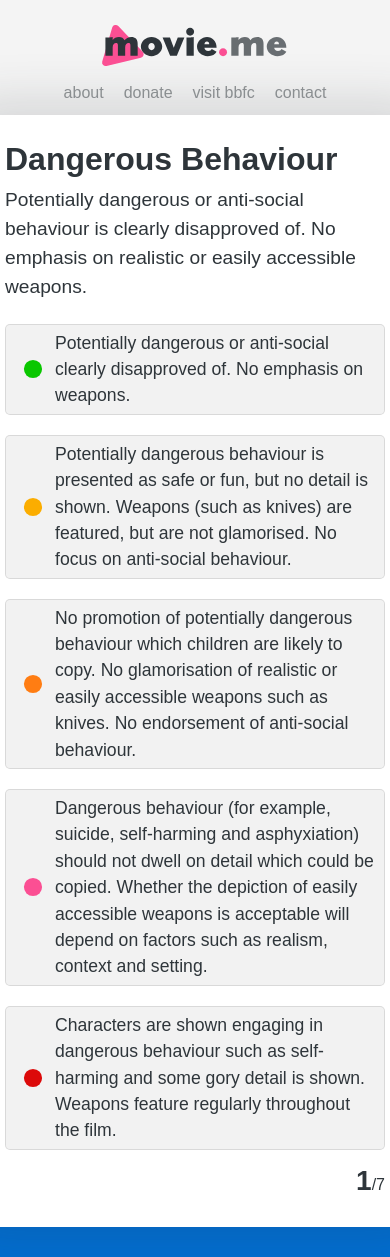
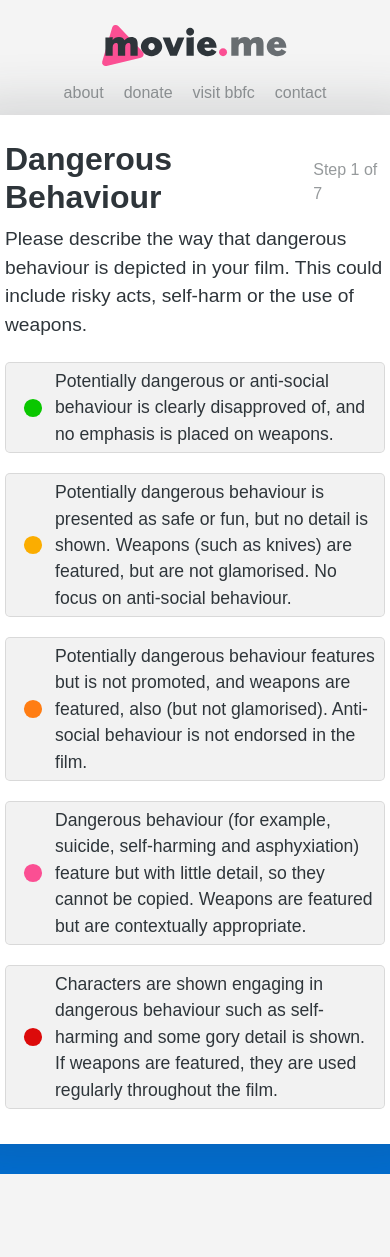
Before and after one commit to danielcranney/rate-my-film, a React (Create React App) app: page / in a window 390 px wide. Shown: the top 1257 px of the page. After the commit the page ends 1174 px from the top, so only its background shows below. Built offline with nearby package versions, Linux system fonts and the light colour scheme; a web font is replaced by a local one.

Commit message:
Responsive Updates
Minor responsive updates (positioning of images and text for varying devices).

```diff
--- a/src/App.js
+++ b/src/App.js
@@ -23,11 +23,11 @@ const topics = [
   // Dangerous behaviour
   {
     categoryTitle: "Dangerous Behaviour",
-    categoryDescription: "Potentially dangerous or anti-social behaviour is clearly disapproved of. No emphasis on realistic or easily accessible weapons.",
+    categoryDescription: "Please describe the way that dangerous behaviour is depicted in your film. This could include risky acts, self-harm or the use of weapons.",
     answerOptions: [
       {
         answerText:
-          "Potentially dangerous or anti-social clearly disapproved of. No emphasis on weapons.",
+          "Potentially dangerous or anti-social behaviour is clearly disapproved of, and no emphasis is placed on weapons.",
         ageRating: "U"
       },
       {
@@ -37,17 +37,17 @@ const topics = [
       },
       {
         answerText:
-          "No promotion of potentially dangerous behaviour which children are likely to copy. No glamorisation of realistic or easily accessible weapons such as knives. No endorsement of anti-social behaviour.",
+          "Potentially dangerous behaviour features but is not promoted, and weapons are featured, also (but not glamorised). Anti-social behaviour is not endorsed in the film.",
         ageRating: "12"
       },
       {
         answerText:
-          "Dangerous behaviour (for example, suicide, self-harming and asphyxiation) should not dwell on detail which could be copied. Whether the depiction of easily accessible weapons is acceptable will depend on factors such as realism, context and setting.",
+          "Dangerous behaviour (for example, suicide, self-harming and asphyxiation) feature but with little detail, so they cannot be copied. Weapons are featured but are contextually appropriate.",
         ageRating: "15"
       },
       {
         answerText:
-          "Characters are shown engaging in dangerous behaviour such as self-harming and some gory detail is shown. Weapons feature regularly throughout the film.",
+          "Characters are shown engaging in dangerous behaviour such as self-harming and some gory detail is shown. If weapons are featured, they are used regularly throughout the film.",
         ageRating: "18"
       }
     ]
@@ -55,7 +55,7 @@ const topics = [
   // Discrimination
   {
     categoryTitle: "Discrimination",
-    categoryDescription: "The work as a whole must not endorse discriminatory language or behaviour, although there may be racist, homophobic or other discriminatory themes and language.",
+    categoryDescription: "Please describe the way that discrimination such as racism or homophobic feature in your film.",
     answerOptions: [
       { answerText: "Discriminatory language does not feature at all, or is clearly disapproved of within the film.", ageRating: "U" },
       { answerText: "Discriminatory language or behaviour features a small amount but is clearly disapproved of, or is in an educational or historical context.", ageRating: "PG" },
@@ -67,7 +67,7 @@ const topics = [
   // Drugs
   {
     categoryTitle: "Drugs",
-    categoryDescription: "Drug taking may be shown but the work as a whole must not promote or encourage drug misuse (for example, through detailed instruction). The misuse of easily accessible and highly dangerous substances (for example, aerosols or solvents) is unlikely to be acceptable.",
+    categoryDescription: "Please describe the way that illegal drugs or drug misuse feature in your film.",
     answerOptions: [
       { answerText: "No mention of drugs, or references to illegal drugs or drug misuse are infrequent, or have a clear educational purpose or anti-drug message suitable for young children.", ageRating: "U" },
       { answerText: "References to illegal drugs or drug misuse are innocuous or carry a suitable anti-drug message.", ageRating: "PG" },
@@ -79,7 +79,7 @@ const topics = [
   // Language
   {
     categoryTitle: "Language",
-    categoryDescription: "There may be strong language. Very strong language may be permitted, depending on the manner in which it is used, who is using the language, its frequency within the work as a whole and any special contextual justification.",
+    categoryDescription: "Please describe the way that bad language features in your film.",
     answerOptions: [
       { answerText: "Infrequent use only of very mild bad language.", ageRating: "U" },
       { answerText: "Mild bad language only. Aggressive or very frequent use of mild bad language may result in a work being passed at a higher category.", ageRating: "PG" },
@@ -91,7 +91,7 @@ const topics = [
   // Sex and Nudity
   {
     categoryTitle: "Sex and Nudity",
-    categoryDescription: "There are no constraints on nudity in a non-sexual or educational context. Sexual nudity may be permitted but strong detail is likely to be brief or presented in a comic context.",
+    categoryDescription: "Please describe the way that sexual activity and nudity feature in your film.",
     answerOptions: [
       { answerText: "Occasional nudity, with no sexual context.", ageRating: "U" },
       { answerText: "Some nudity, with no sexual context. Sexual activity is implied, but is discreet and infrequent. Some mild sex references and innuendo are featured.", ageRating: "PG" },
@@ -103,7 +103,7 @@ const topics = [
   // Threat and Horror
   {
     categoryTitle: "Threat and Horror",
-    categoryDescription: "There may be strong threat and horror. A sustained focus on sadistic threat is unlikely to be acceptable.",
+    categoryDescription: "Please describe the way that threat and horror feature in your film.",
     answerOptions: [
       { answerText: "Scary or potentially unsettling sequences are mild, brief and unlikely to cause undue anxiety to young children. The outcome is reassuring.", ageRating: "U" },
       { answerText: "Frightening sequences or situations where characters are in danger are prolonged or intense. Fantasy settings and comedy may be mitigating factors.", ageRating: "PG" },
@@ -115,7 +115,7 @@ const topics = [
   // Violence
   {
     categoryTitle: "Violence",
-    categoryDescription: "Violence may be strong but should not dwell on the infliction of pain or injury. The strongest gory images are unlikely to be acceptable. Strong sadistic violence is also unlikely to be acceptable.",
+    categoryDescription: "Please describe the way that violence features in your film.",
     answerOptions: [
       { answerText: "Violence is generally very mild. Some mild violence features but is justified by context (for example, comedic, animated, wholly unrealistic).", ageRating: "U" },
       { answerText: "Violence is mild. Some moderate violence, without detail, and it is justified by its context (for example, history, comedy or fantasy).", ageRating: "PG" },
@@ -193,10 +193,15 @@ export default function App() {
       {showRating ? (
         <FinalRating finalAgeRating={finalAgeRating} ratingColor={ratingColor} ratingsList={ratingsList} answers={answers} />
       ) : (
-        <div className="d-flex flex-column">
-          <div className="question-section d-flex flex-column align-items-start">
-            <div className="question-text">
+        <>
+          <div className="question-section">
+            <div className="question-title">
               <h2>{topics[currentTopic].categoryTitle}</h2>
+              <div className="question-count">
+                Step {currentTopic + 1} of {topics.length}
+              </div>
+            </div>
+            <div className="question-description">
               <p>{topics[currentTopic].categoryDescription}</p>
             </div>
           </div>
@@ -220,10 +225,7 @@ export default function App() {
               </div>
             ))}
           </div>
-          <div className="question-count ml-auto">
-              <span className="font-weight-bold">{currentTopic + 1}</span>/{topics.length}
-            </div>
-        </div>
+        </>
       )}
     </div>
   </>
--- a/src/FinalRating.js
+++ b/src/FinalRating.js
@@ -6,16 +6,15 @@ const FinalRating = ( { finalAgeRating, ratingColor, ratingsList, answers }) =>
           <div className="ratings-final align-items-center">
             {(finalAgeRating || finalAgeRating === 0) ? (
               <>
-              <div className="ratings-title">
-                <h3>The BBFC would probably rate this film: <span style={{color: ratingColor}}>{ratingsList[finalAgeRating]}</span></h3>
-              </div>
               <div className="ratings-content">
                 <img src={`/img/icon-${ratingsList[finalAgeRating]}.svg`} alt="Final film rating icon" />
-                <div>
+                <div className="ratings-title">
+                  <h2>Your film is a <span style={{color: ratingColor}}>{ratingsList[finalAgeRating]}</span> rated film</h2>
                   <p>
                   Lorem ipsum dolor sit amet, consectetur adipiscing elit. Morbi consequat ornare maximus. Praesent porta felis eu tortor facilisis placerat. Phasellus rutrum dapibus auctor. Phasellus vulputate, nisl sit amet elementum imperdiet, metus leo pellentesque turpis, sed fermentum quam nulla quis libero. Ut sit amet orci semper, euismod leo sit amet, bibendum mi. Lorem ipsum dolor sit amet, consectetur adipiscing elit.</p>
                 </div>
               </div>
+
               </>
             ) : (
               <>
@@ -23,7 +22,7 @@ const FinalRating = ( { finalAgeRating, ratingColor, ratingsList, answers }) =>
             )}
           </div>
           <div className="overview-section">
-            <h2>The ratings are:</h2>
+            <h3>The ratings are:</h3>
             <div className="overview-item-container">
               {answers.map((answer, i) => (
                 <div key={i} className="overview-item">
--- a/src/styles.css
+++ b/src/styles.css
@@ -71,14 +71,15 @@ h1, h2, h3, h4, h5 {
   align-items: center;
   flex-direction: column;
   text-align: center;
+  margin-bottom: 12px;
 }
 
 .ratings-final .ratings-content img {
-  width: 49%;
-  margin-right: 20px;
+  width: 50%;
+  margin-right: 0px;
 }
 
-.ratings-final h3 {
+.ratings-final h2 {
   margin-bottom: 1rem;
 }
 
@@ -86,17 +87,25 @@ h1, h2, h3, h4, h5 {
 .question-section {
   width: 100%;
   position: relative;
-}
-
-.question-count span {
-  font-size: 28px;
-}
-
-.question-text {
   margin-bottom: 12px;
 }
 
-.question-text p {
+.question-count {
+  display: flex;
+  align-items: center;
+  margin-left: auto;
+  color: rgb(46 53 58 / 50%);
+}
+
+/* .question-count span {
+  font-size: 28px;
+} */
+
+.question-title {
+  display: flex;
+}
+
+.question-description p {
   font-size: 1.2rem;
   margin-bottom: 0px;
 }
@@ -171,6 +180,7 @@ button svg {
 .overview-section {
   display: flex;
   flex-direction: column;
+  text-align: center;
 }
 
 .overview-item-container {
@@ -182,7 +192,6 @@ button svg {
 .overview-item {
   display:flex;
   flex-direction:row;
-  border-bottom: 1px solid #e0e0e0;
   margin-bottom: 8px;
   margin-top: 2px;
   width: 50%;
@@ -226,15 +235,8 @@ button svg {
     width: 20%;
   }
 
-  .ratings-final .ratings-content {
-    display:flex;
-    align-items: flex-start;
-    flex-direction: row;
+  .overview-section {
     text-align: left;
-  }
-
-  .ratings-final .ratings-content img {
-    width: 25%;
   }
 
 }
@@ -248,6 +250,16 @@ button svg {
 
   .overview-item {
     width: 33%;
+  }
+
+  .ratings-final .ratings-content {
+    flex-direction: row;
+    text-align: left;
+  }
+
+  .ratings-final .ratings-content img {
+    width: 25%;
+    margin-right: 12px;
   }
 
 }
```
